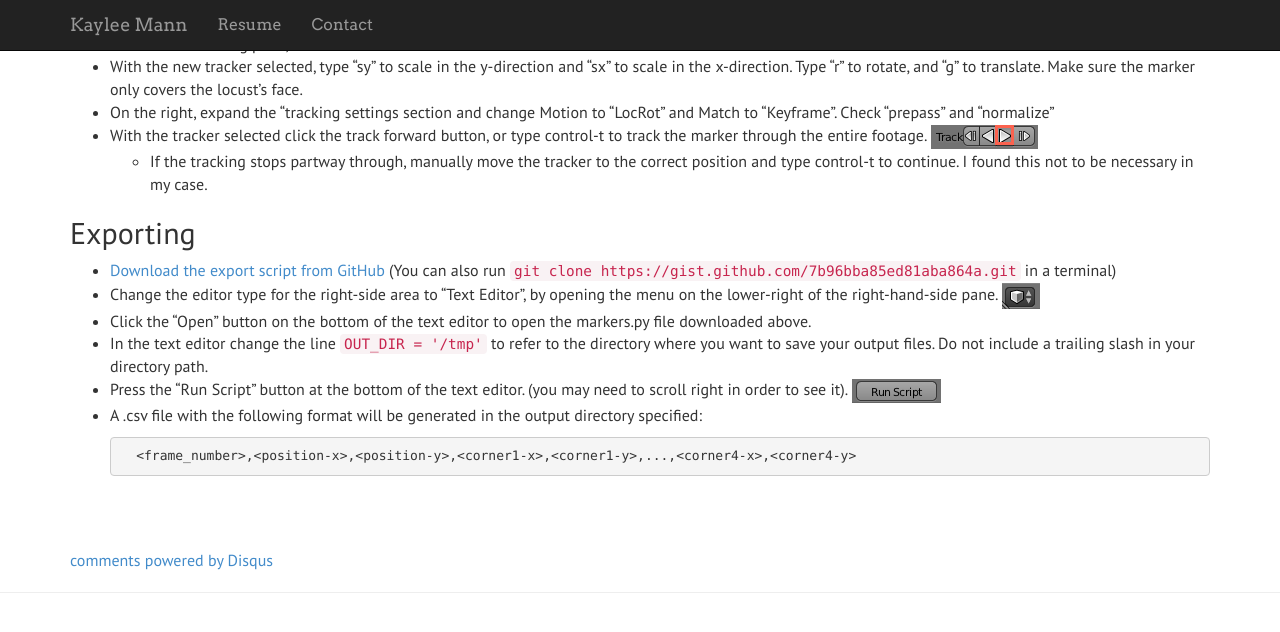
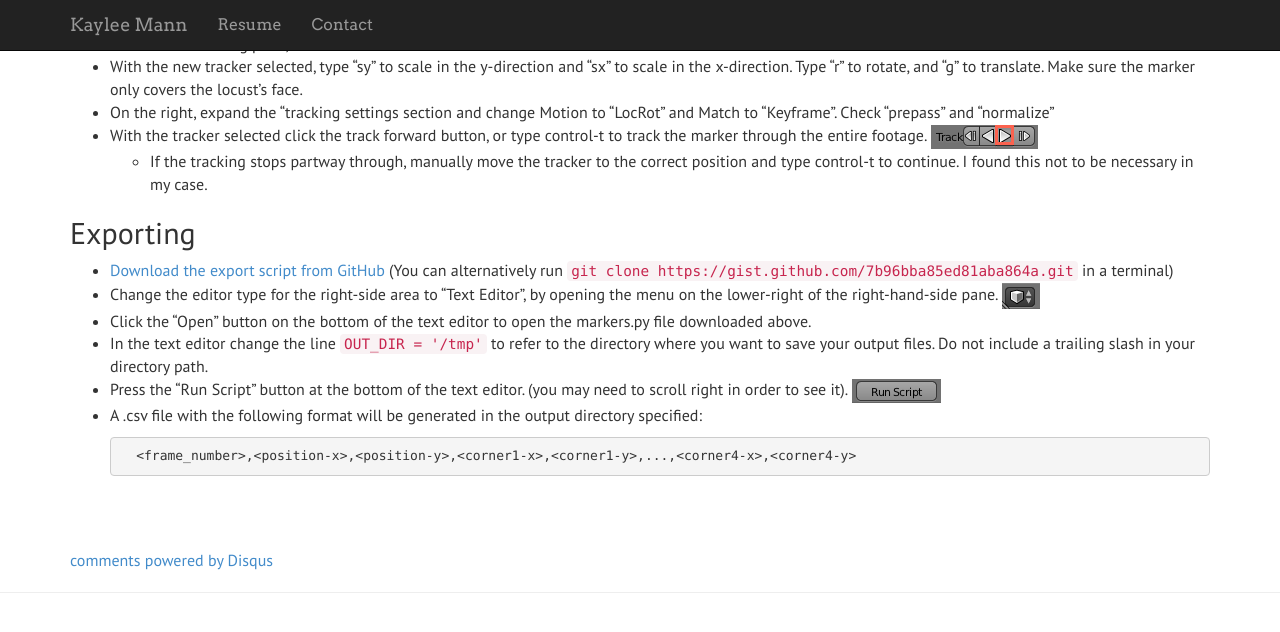
Before and after one commit to kayleema/kayleema.github.io, a Jekyll site: the page built from _posts/2014-8-11-scientific-motion-tracking.markdown, in a window 1280 px wide and 900 px high, scrolled down 627 px, cut to the strip 0-726 px from the top of the window. Shown: the top 632 px of the strip. Built offline with Jekyll 4.4.1, drawn with Linux system fonts in a browser that asks for light colours; nearby versions of some CDN libraries; comment, search, counter and statistics services are not loaded.

Commit message:
Minor wording change

```diff
--- a/_posts/2014-8-11-scientific-motion-tracking.markdown
+++ b/_posts/2014-8-11-scientific-motion-tracking.markdown
@@ -31,7 +31,7 @@ Tracking
 Exporting
 ------------
 
-* [Download the export script from GitHub](https://gist.github.com/7b96bba85ed81aba864a)  (You can also run `git clone https://gist.github.com/7b96bba85ed81aba864a.git` in a terminal)
+* [Download the export script from GitHub](https://gist.github.com/7b96bba85ed81aba864a)  (You can alternatively run `git clone https://gist.github.com/7b96bba85ed81aba864a.git` in a terminal)
 * Change the editor type for the right-side area to "Text Editor", by opening the menu on the lower-right of the right-hand-side pane.  ![editor type dropdown](/images/blender3.png)
 * Click the "Open" button on the bottom of the text editor to open the markers.py file downloaded above.
 * In the text editor change the line `OUT_DIR = '/tmp'` to refer to the directory where you want to save your output files.  Do not include a trailing slash in your directory path.
```
